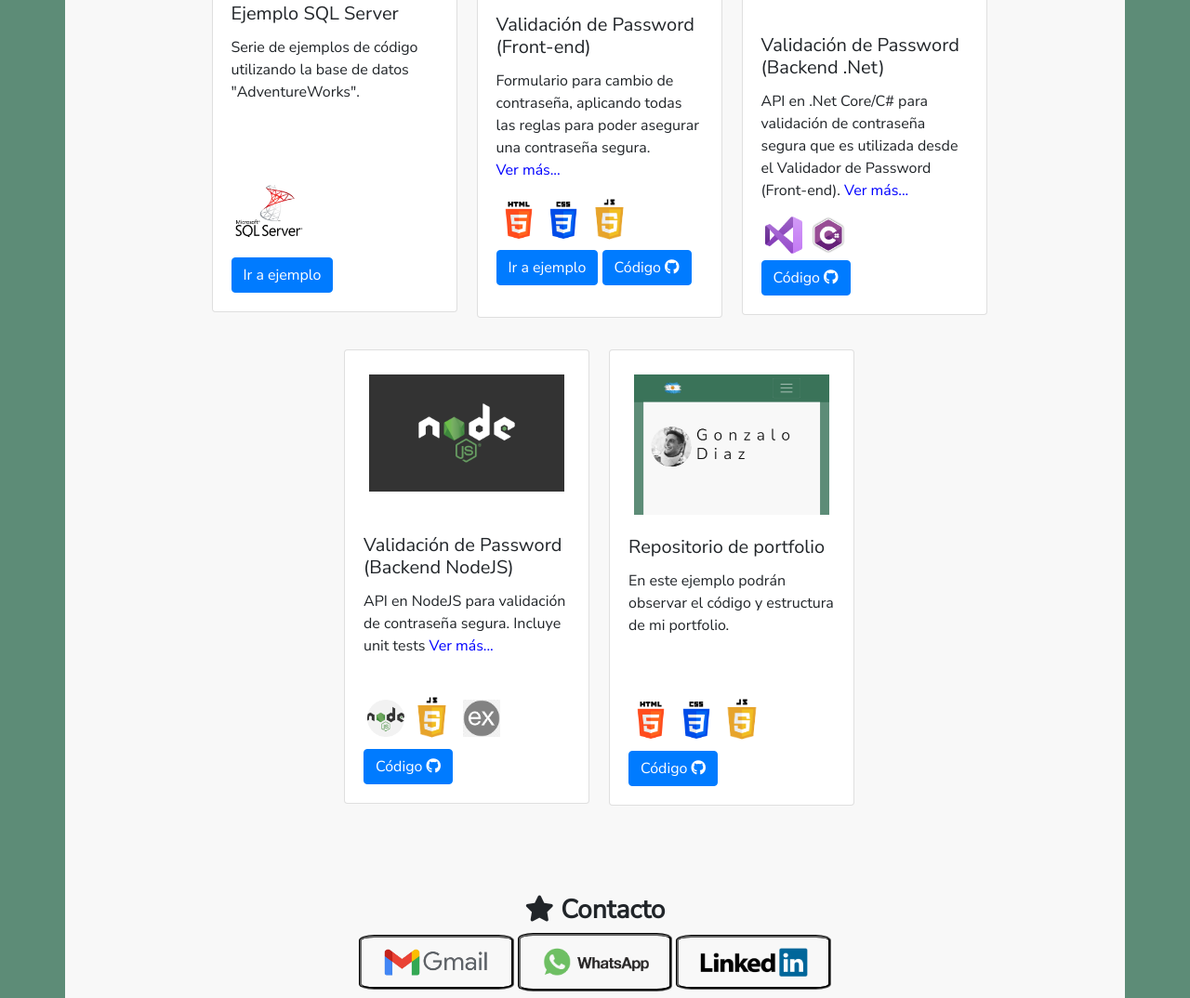
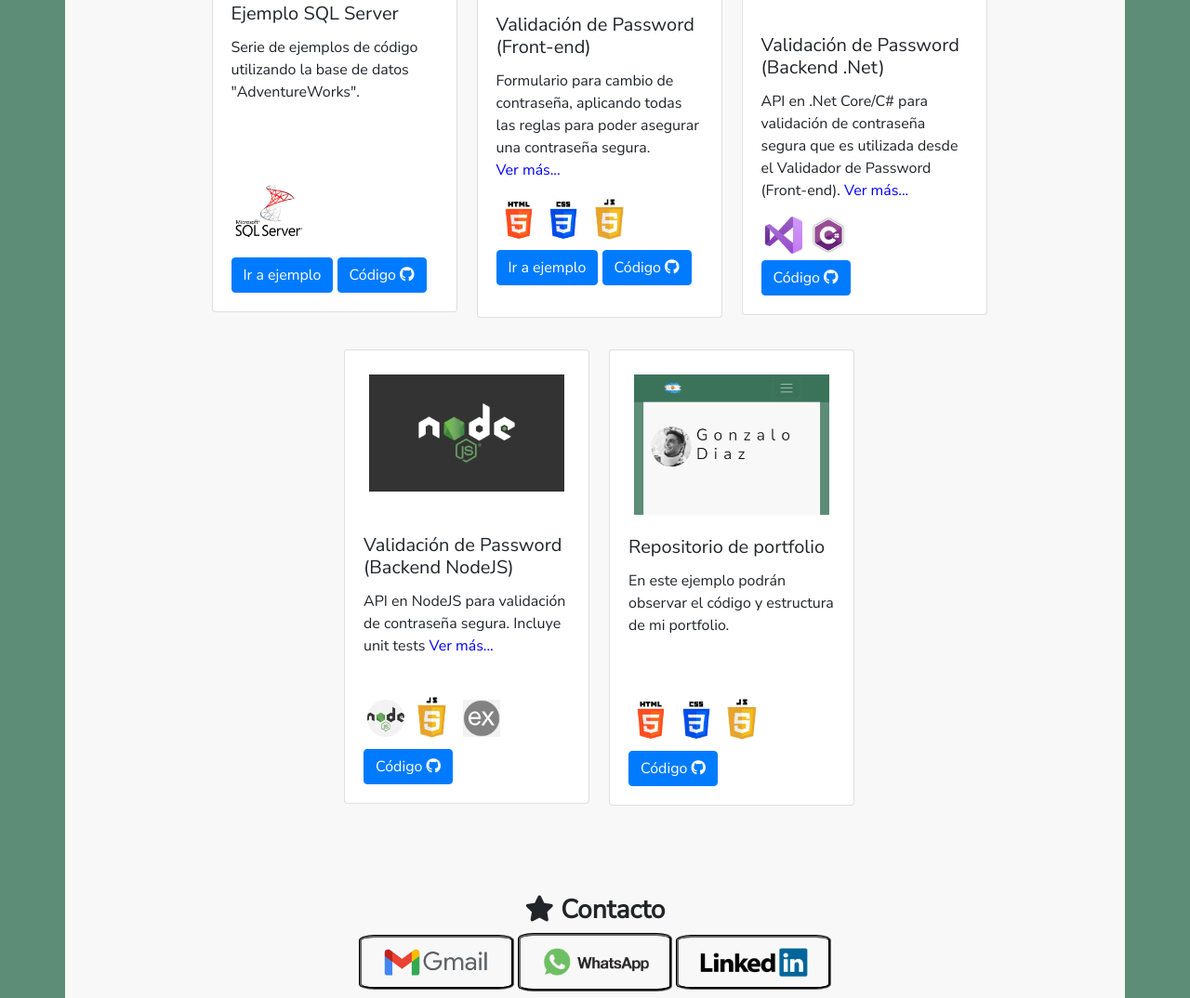
Before and after one commit to gonchidiaz125/portfolio, a website: page index.html in a window 1280 px wide. Shown: the part 6146-7220 px from the top of the page at 93% size. Drawn offline with nearby package versions, Linux system fonts and the light colour scheme.

Commit message:
se agrega boton para ver repo de Sql Server

```diff
--- a/index.html
+++ b/index.html
@@ -237,6 +237,10 @@
                         <img src="./imagenes/sqlSERVER.png" class="CardsSQL" alt="SQL Server">
                         <br>
                         <a href="#" class="btn btn-primary" onclick="redirigirHaciaEjemplo(event, 'https://gonzalodiaz-sqlserver.netlify.app/')">Ir a ejemplo</a>
+                        <a href="https://github.com/gonchidiaz125/SqlServerEjemplos" target="_blank" class="btn btn-primary">
+                          Código
+                          <i class="fab fa-github"></i>
+                        </a>
                     </div>
                 </div>
               </div>
```
